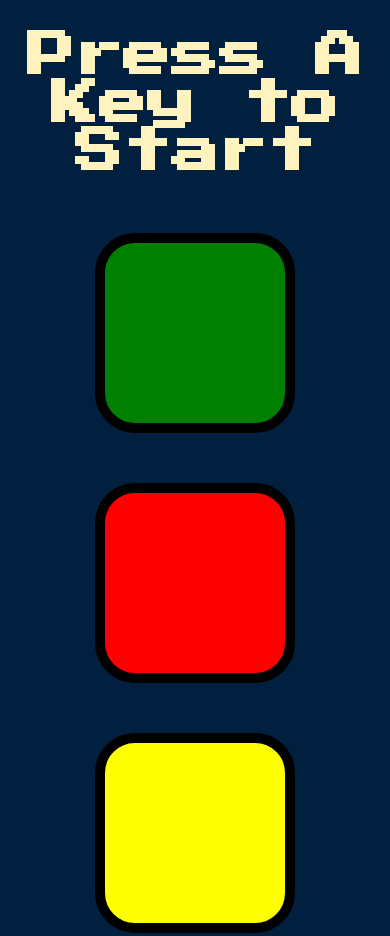
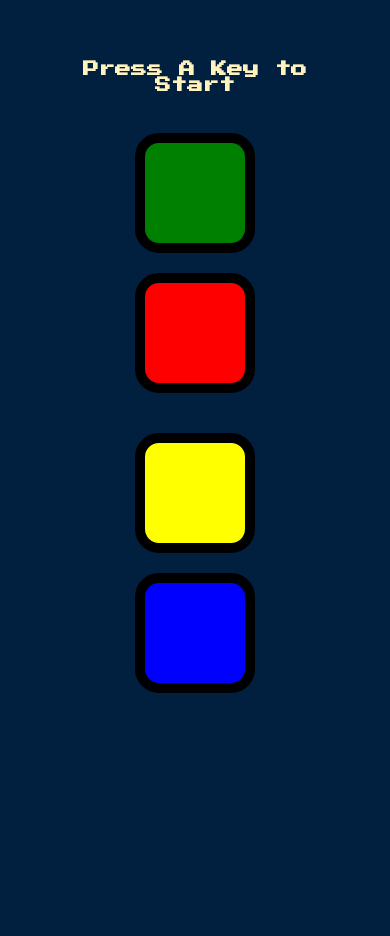
Before and after one commit to teodorapop/TheSimonGame, a plain HTML site: page index.html in a window 390 px wide. Shown: the top 936 px of the page. After the commit the page ends 844 px from the top, so only its background shows below. Drawn offline with nearby package versions, Linux system fonts and the light colour scheme.

Commit message:
Responsive design

```diff
--- a/index.html
+++ b/index.html
@@ -5,6 +5,7 @@
   <title>The Simon Game</title>
   <link rel="stylesheet" href="styles.css">
   <link href="https://fonts.googleapis.com/css?family=Press+Start+2P" rel="stylesheet">
+  <meta name="viewport" content="width=device-width, initial-scale=1.0">
 </head>
 
 <body>
--- a/styles.css
+++ b/styles.css
@@ -1,25 +1,34 @@
-body{
+
+body {
+    display: flex;
+    flex-direction: column;
+    margin: 50px;
     text-align: center;
     background-color: #011F3F;
 }
 
-.container{
-    /*display: block;*/
+.container {
+    display: grid;
+    flex-direction: column;
+    justify-content: center;
+    align-items: center;
+    gap: 20px;
+    padding: 20px;
 }
+
 
 .level-title{
     font-family: 'Press Start 2P', cursive;
-    font-size: 3rem;
+    font-size: 2.5rem;
     color: #FEF2BF;
 }
 
 .btn{
     height: 200px;
     width: 200px;
-    margin: 25px;
+    margin: 20px;
     border: 10px solid black;
     border-radius: 20%;
-    /*display: inline-block;*/
 }
 
 #red {
@@ -47,3 +56,22 @@ body{
     background-color: red;
     opacity: 0.8;
 }
+
+@media (max-width: 768px) {
+    .btn {
+        height: 140px;
+        width: 140px;
+    }
+}
+
+@media (max-width: 480px) {
+    .btn {
+        height: 120px;
+        width: 120px;
+        margin: 10px;
+    }
+
+    .level-title{
+        font-size: 1rem;
+    }
+}
```
